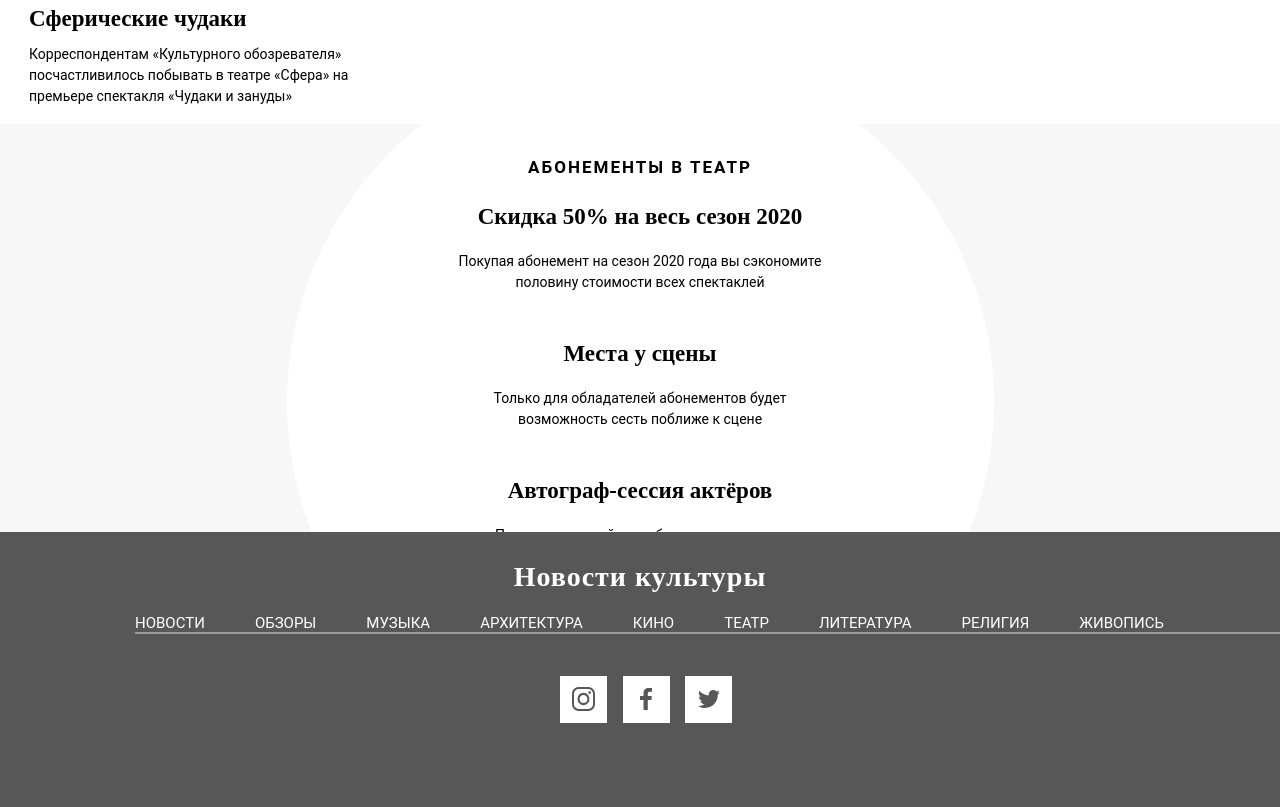
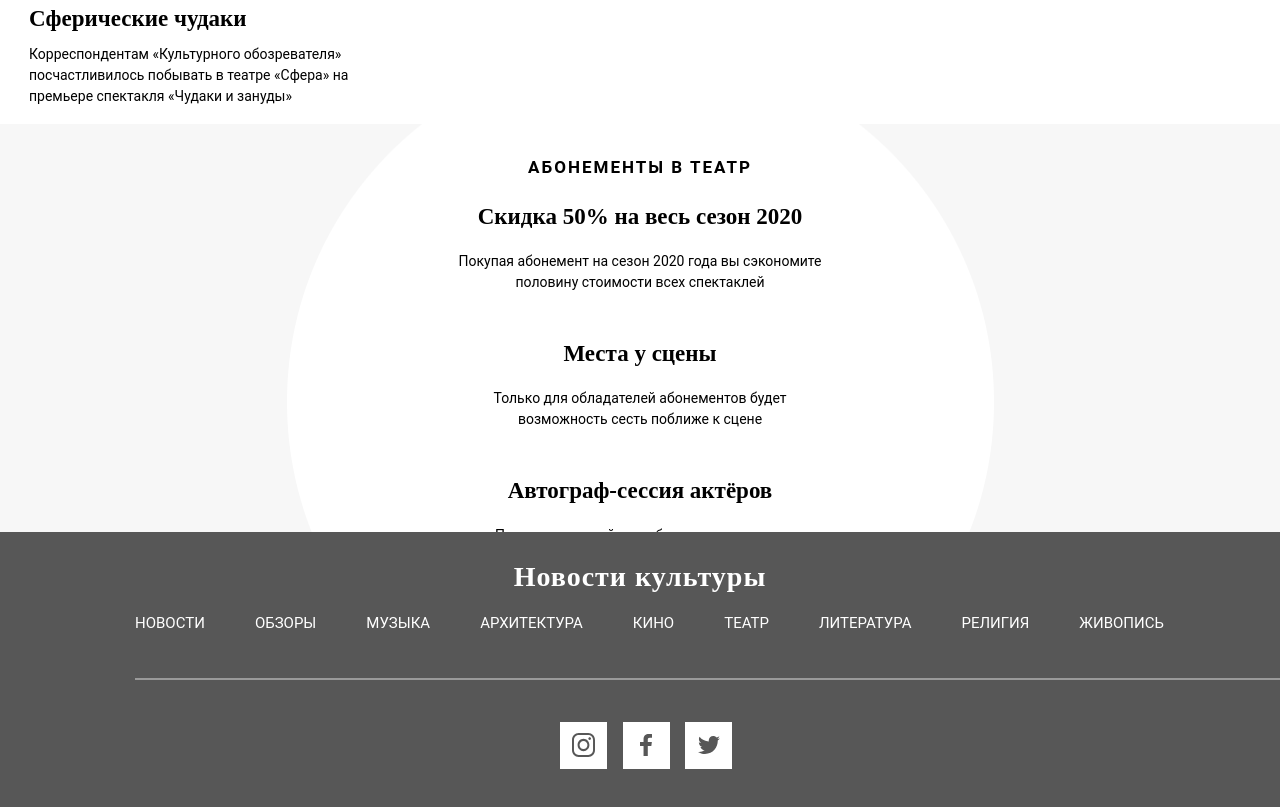
Before and after one commit to trroyka/culture, a plain HTML site: page index.html in a window 1280 px wide. Shown: the part 1269-2076 px from the top of the page. Drawn offline with nearby package versions, Linux system fonts and the light colour scheme.

Commit message:
футер поправлен

```diff
--- a/css/style.css
+++ b/css/style.css
@@ -224,6 +224,7 @@ body{
     width: 1170px;
     height: 0px;
     margin-left: 135px;
+    margin-top: 46px;
     opacity: 0.4;
     border: 1px solid #FFFFFF;
 }
```
